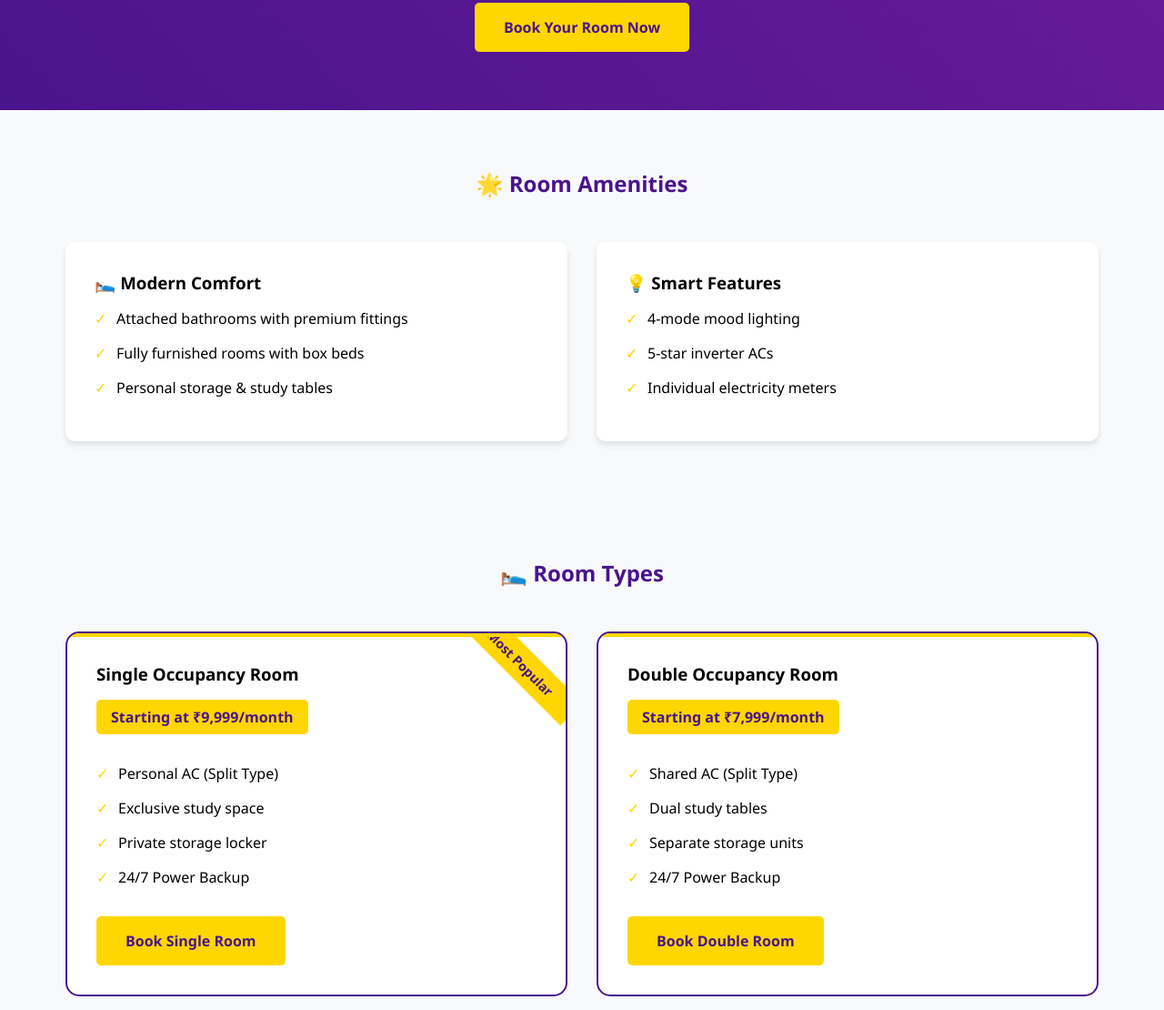
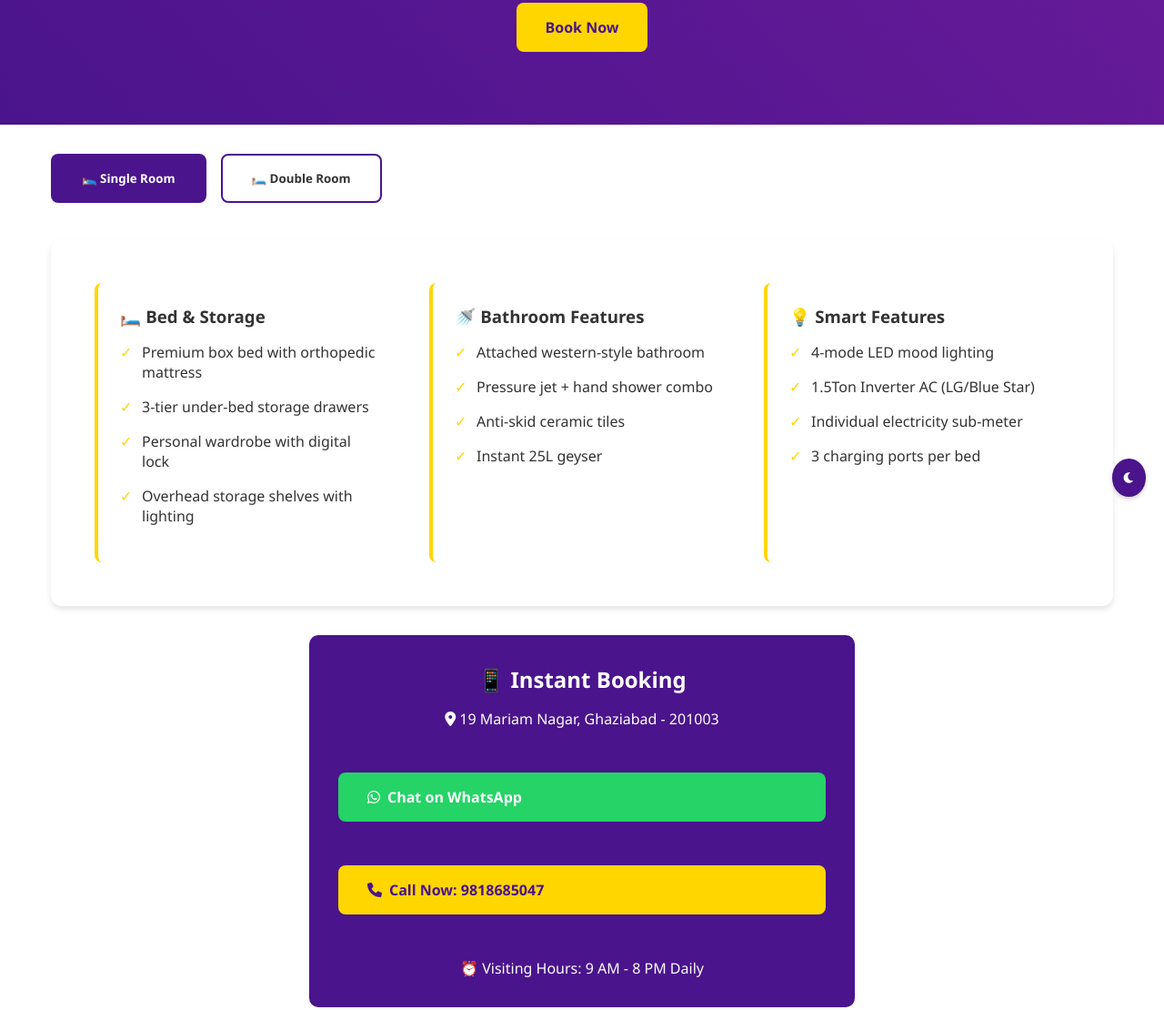
Before and after one commit to Prinnce123/princePG, a plain HTML site: page index.html in a window 1280 px wide. Shown: the part 234-1344 px from the top of the page at 91% size. Drawn offline with Linux system fonts and the light colour scheme.

Commit message:
Update index.html

```diff
--- a/index.html
+++ b/index.html
@@ -1,5 +1,5 @@
 <!DOCTYPE html>
-<html lang="en">
+<html lang="en" data-theme="light">
 <head>
     <meta charset="UTF-8">
     <meta name="viewport" content="width=device-width, initial-scale=1.0">
@@ -9,7 +9,17 @@
         :root {
             --primary-color: #4a148c;
             --accent-color: #ffd600;
-            --text-color: #333;
+            --bg-color: #ffffff;
+            --text-color: #333333;
+            --card-bg: #ffffff;
+        }
+
+        [data-theme="dark"] {
+            --primary-color: #bb86fc;
+            --accent-color: #03dac6;
+            --bg-color: #121212;
+            --text-color: #ffffff;
+            --card-bg: #1e1e1e;
         }
 
         * {
@@ -17,6 +27,7 @@
             padding: 0;
             box-sizing: border-box;
             font-family: 'Segoe UI', sans-serif;
+            transition: background 0.3s, color 0.3s;
         }
 
         html {
@@ -24,14 +35,31 @@
         }
 
         body {
-            background: #f8f9fa;
+            background: var(--bg-color);
+            color: var(--text-color);
         }
 
+        /* Dark Mode Toggle */
+        .theme-toggle {
+            position: fixed;
+            bottom: 20px;
+            right: 20px;
+            padding: 12px;
+            border-radius: 50%;
+            background: var(--primary-color);
+            color: var(--bg-color);
+            cursor: pointer;
+            z-index: 1000;
+            border: none;
+            box-shadow: 0 2px 5px rgba(0,0,0,0.2);
+        }
+
+        /* Navigation */
         .navbar {
             position: fixed;
             top: 0;
             width: 100%;
-            background: white;
+            background: var(--card-bg);
             box-shadow: 0 2px 10px rgba(0,0,0,0.1);
             z-index: 1000;
             padding: 1rem 2rem;
@@ -67,6 +95,7 @@
             color: var(--primary-color);
         }
 
+        /* Hero Section */
         .hero {
             padding: 8rem 2rem 4rem;
             text-align: center;
@@ -79,39 +108,71 @@
             margin-bottom: 1rem;
         }
 
-        .section {
-            padding: 4rem 2rem;
+        /* Tabs Section */
+        .tabs-container {
             max-width: 1200px;
-            margin: 0 auto;
+            margin: 2rem auto;
+            padding: 0 1rem;
         }
 
-        .section-title {
-            text-align: center;
-            margin-bottom: 3rem;
-            color: var(--primary-color);
+        .tabs {
+            display: flex;
+            gap: 1rem;
+            margin-bottom: 2rem;
+            overflow-x: auto;
+            padding-bottom: 0.5rem;
         }
 
-        .grid {
-            display: grid;
-            grid-template-columns: repeat(auto-fit, minmax(300px, 1fr));
-            gap: 2rem;
+        .tab-btn {
+            padding: 1rem 2rem;
+            background: var(--card-bg);
+            border: 2px solid var(--primary-color);
+            border-radius: 8px;
+            cursor: pointer;
+            color: var(--text-color);
+            font-weight: 600;
+            white-space: nowrap;
+            transition: 0.3s all;
         }
 
-        .card {
-            background: white;
-            padding: 2rem;
-            border-radius: 10px;
-            box-shadow: 0 4px 6px rgba(0,0,0,0.1);
-            transition: transform 0.3s;
+        .tab-btn.active {
+            background: var(--primary-color);
+            color: var(--bg-color);
+            border-color: transparent;
         }
 
-        .card:hover {
-            transform: translateY(-5px);
+        .tab-content {
+            display: none;
+            padding: 2rem;
+            background: var(--card-bg);
+            border-radius: 12px;
+            box-shadow: 0 4px 6px rgba(0,0,0,0.1);
         }
 
-        .highlight {
-            color: var(--accent-color);
-            font-weight: bold;
+        .tab-content.active {
+            display: block;
+            animation: fadeIn 0.5s ease;
+        }
+
+        @keyframes fadeIn {
+            from { opacity: 0; transform: translateY(10px); }
+            to { opacity: 1; transform: translateY(0); }
+        }
+
+        .amenities-grid {
+            display: grid;
+            grid-template-columns: repeat(auto-fit, minmax(280px, 1fr));
+            gap: 2rem;
+            padding: 1rem;
+            max-height: 60vh;
+            overflow-y: auto;
+        }
+
+        .amenity-item {
+            padding: 1.5rem;
+            background: var(--bg-color);
+            border-radius: 8px;
+            border-left: 4px solid var(--accent-color);
         }
 
         .amenities-list li {
@@ -128,24 +189,28 @@
             left: 0;
         }
 
+        /* Contact Section */
         .contact-box {
             text-align: center;
             background: var(--primary-color);
-            color: white;
+            color: var(--bg-color);
             padding: 2rem;
             border-radius: 10px;
-            margin-top: 2rem;
+            margin: 2rem auto;
+            max-width: 600px;
         }
 
         .cta-button {
-            display: inline-block;
+            display: inline-flex;
+            align-items: center;
+            gap: 8px;
             padding: 1rem 2rem;
             background: var(--accent-color);
             color: var(--primary-color);
             text-decoration: none;
-            border-radius: 5px;
+            border-radius: 8px;
             font-weight: bold;
-            margin-top: 1rem;
+            margin: 1rem 0;
             transition: transform 0.3s;
         }
 
@@ -153,79 +218,9 @@
             transform: scale(1.05);
         }
 
-        .room-card {
-            border: 2px solid var(--primary-color);
-            border-radius: 15px;
-            padding: 2rem;
-            position: relative;
-            overflow: hidden;
-            background: white;
-        }
-
-        .room-card::after {
-            content: "";
-            position: absolute;
-            top: 0;
-            left: 0;
-            width: 100%;
-            height: 4px;
-            background: var(--accent-color);
-        }
-
-        .price-tag {
-            background: var(--accent-color);
-            color: var(--primary-color);
-            padding: 0.5rem 1rem;
-            border-radius: 5px;
-            display: inline-block;
-            margin: 1rem 0;
-            font-weight: bold;
-        }
-
-        .booking-steps {
-            display: flex;
-            gap: 2rem;
-            margin-top: 2rem;
-            justify-content: center;
-            flex-wrap: wrap;
-        }
-
-        .step {
-            flex: 1;
-            min-width: 250px;
-            text-align: center;
-            padding: 1.5rem;
-            background: #f8f9fa;
-            border-radius: 10px;
-        }
-
-        .step-number {
-            width: 40px;
-            height: 40px;
-            background: var(--primary-color);
-            color: white;
-            border-radius: 50%;
-            display: flex;
-            align-items: center;
-            justify-content: center;
-            margin: 0 auto 1rem;
-        }
-
-        .feature-badge {
-            position: absolute;
-            top: 15px;
-            right: -30px;
-            background: var(--accent-color);
-            color: var(--primary-color);
-            padding: 0.5rem 2rem;
-            transform: rotate(45deg);
-            font-weight: bold;
-            font-size: 0.9rem;
-        }
-
-        .fa-whatsapp {
-            font-size: 1.2em;
-            margin-right: 8px;
+        .whatsapp-btn {
+            background: #25D366;
+            color: white !important;
         }
 
         @media (max-width: 768px) {
@@ -236,174 +231,169 @@
             .hero h1 {
                 font-size: 2rem;
             }
-        }
 
-        .scroll-reveal {
-            opacity: 0;
-            transform: translateY(30px);
-            transition: 1s all ease;
-        }
-
-        .scroll-reveal.active {
-            opacity: 1;
-            transform: translateY(0);
+            .tab-btn {
+                padding: 0.8rem 1.5rem;
+            }
         }
     </style>
 </head>
 <body>
+    <!-- Dark Mode Toggle -->
+    <button class="theme-toggle" onclick="toggleTheme()">
+        <i class="fas fa-moon"></i>
+    </button>
+
+    <!-- Navigation -->
     <nav class="navbar">
         <div class="nav-content">
             <div class="logo">Prince PG</div>
             <div class="nav-links">
                 <a href="#amenities">Amenities</a>
                 <a href="#rooms">Rooms</a>
-                <a href="#facilities">Facilities</a>
                 <a href="#contact">Contact</a>
             </div>
         </div>
     </nav>
 
+    <!-- Hero Section -->
     <section class="hero">
-        <h1>Experience Premium Student Living</h1>
+        <h1>🌟 Premium Student Living in Ghaziabad</h1>
         <p>Your Home Away From Home</p>
-        <a href="#contact" class="cta-button">Book Your Room Now</a>
+        <a href="#contact" class="cta-button">Book Now</a>
     </section>
 
-    <section id="amenities" class="section scroll-reveal">
-        <h2 class="section-title">🌟 Room Amenities</h2>
-        <div class="grid">
-            <div class="card">
-                <h3>🛌 Modern Comfort</h3>
-                <ul class="amenities-list">
-                    <li>Attached bathrooms with premium fittings</li>
-                    <li>Fully furnished rooms with box beds</li>
-                    <li>Personal storage & study tables</li>
-                </ul>
+    <!-- Detailed Amenities Tabs -->
+    <section class="tabs-container">
+        <div class="tabs">
+            <button class="tab-btn active" onclick="openTab(event, 'single')">🛌 Single Room</button>
+            <button class="tab-btn" onclick="openTab(event, 'double')">🛏️ Double Room</button>
+        </div>
+
+        <!-- Single Room Amenities -->
+        <div id="single" class="tab-content active">
+            <div class="amenities-grid">
+                <div class="amenity-item">
+                    <h3>🛏️ Bed & Storage</h3>
+                    <ul class="amenities-list">
+                        <li>Premium box bed with orthopedic mattress</li>
+                        <li>3-tier under-bed storage drawers</li>
+                        <li>Personal wardrobe with digital lock</li>
+                        <li>Overhead storage shelves with lighting</li>
+                    </ul>
+                </div>
+
+                <div class="amenity-item">
+                    <h3>🚿 Bathroom Features</h3>
+                    <ul class="amenities-list">
+                        <li>Attached western-style bathroom</li>
+                        <li>Pressure jet + hand shower combo</li>
+                        <li>Anti-skid ceramic tiles</li>
+                        <li>Instant 25L geyser</li>
+                    </ul>
+                </div>
+
+                <div class="amenity-item">
+                    <h3>💡 Smart Features</h3>
+                    <ul class="amenities-list">
+                        <li>4-mode LED mood lighting</li>
+                        <li>1.5Ton Inverter AC (LG/Blue Star)</li>
+                        <li>Individual electricity sub-meter</li>
+                        <li>3 charging ports per bed</li>
+                    </ul>
+                </div>
             </div>
-            <div class="card">
-                <h3>💡 Smart Features</h3>
-                <ul class="amenities-list">
-                    <li>4-mode mood lighting</li>
-                    <li>5-star inverter ACs</li>
-                    <li>Individual electricity meters</li>
-                </ul>
+        </div>
+
+        <!-- Double Room Amenities -->
+        <div id="double" class="tab-content">
+            <div class="amenities-grid">
+                <div class="amenity-item">
+                    <h3>🛌 Shared Comfort</h3>
+                    <ul class="amenities-list">
+                        <li>Two single beds with 6" mattresses</li>
+                        <li>Personal lockers for each occupant</li>
+                        <li>Shared wardrobe with separate sections</li>
+                        <li>Dual study tables with chairs</li>
+                    </ul>
+                </div>
+
+                <div class="amenity-item">
+                    <h3>❄️ Cooling System</h3>
+                    <ul class="amenities-list">
+                        <li>2.0Ton Split AC (Daikin/Voltas)</li>
+                        <li>Silent operation technology</li>
+                        <li>Dual zone temperature control</li>
+                        <li>Anti-dust filters</li>
+                    </ul>
+                </div>
+
+                <div class="amenity-item">
+                    <h3>🔌 Tech Setup</h3>
+                    <ul class="amenities-list">
+                        <li>Dedicated Wi-Fi router per room</li>
+                        <li>4 charging points per bed</li>
+                        <li>LED reading lights per bed</li>
+                        <li>Smart TV provision</li>
+                    </ul>
+                </div>
             </div>
         </div>
     </section>
 
-    <section id="rooms" class="section scroll-reveal">
-        <h2 class="section-title">🛌 Room Types</h2>
-        <div class="grid">
-            <div class="room-card">
-                <div class="feature-badge">Most Popular</div>
-                <h3>Single Occupancy Room</h3>
-                <div class="price-tag">Starting at ₹9,999/month</div>
-                <ul class="amenities-list">
-                    <li>Personal AC (Split Type)</li>
-                    <li>Exclusive study space</li>
-                    <li>Private storage locker</li>
-                    <li>24/7 Power Backup</li>
-                </ul>
-                <a href="tel:9818685047" class="cta-button">Book Single Room</a>
-            </div>
-
-            <div class="room-card">
-                <h3>Double Occupancy Room</h3>
-                <div class="price-tag">Starting at ₹7,999/month</div>
-                <ul class="amenities-list">
-                    <li>Shared AC (Split Type)</li>
-                    <li>Dual study tables</li>
-                    <li>Separate storage units</li>
-                    <li>24/7 Power Backup</li>
-                </ul>
-                <a href="tel:9818685047" class="cta-button">Book Double Room</a>
-            </div>
-        </div>
-    </section>
-
-    <section id="facilities" class="section scroll-reveal">
-        <h2 class="section-title">🏆 Premium Facilities</h2>
-        <div class="grid">
-            <div class="card">
-                <h3>🍽️ Kitchen & Dining</h3>
-                <ul class="amenities-list">
-                    <li>Free LPG gas stoves</li>
-                    <li>Microwave (coming soon)</li>
-                    <li>Dedicated cleaning staff</li>
-                </ul>
-            </div>
-            <div class="card">
-                <h3>📱 Digital Connect</h3>
-                <ul class="amenities-list">
-                    <li>Dedicated WhatsApp group for residents</li>
-                    <li>Instant complaint resolution</li>
-                    <li>Important updates & notices</li>
-                    <li>Community announcements</li>
-                </ul>
-            </div>
-        </div>
-    </section>
-
-    <section class="section scroll-reveal" style="background: #f8f9fa;">
-        <h2 class="section-title">📲 Easy 3-Step Booking</h2>
-        <div class="booking-steps">
-            <div class="step">
-                <div class="step-number">1</div>
-                <h3>Call for Availability</h3>
-                <p>Directly contact Prince Sharma to check room availability</p>
-            </div>
-            <div class="step">
-                <div class="step-number">2</div>
-                <h3>Visit & Select</h3>
-                <p>Schedule a visit to choose your preferred room</p>
-            </div>
-            <div class="step">
-                <div class="step-number">3</div>
-                <h3>Move In</h3>
-                <p>Complete paperwork and move in immediately</p>
-            </div>
-        </div>
-    </section>
-
-    <section id="contact" class="section scroll-reveal">
+    <!-- Contact Section -->
+    <section id="contact" class="section">
         <div class="contact-box">
-            <h2>📞 Book Your Stay Today!</h2>
+            <h2>📱 Instant Booking</h2>
             <p style="margin: 1rem 0;">
                 <i class="fas fa-map-marker-alt"></i> 19 Mariam Nagar, Ghaziabad - 201003
             </p>
-            <p>Prince Sharma: <a href="tel:9818685047" style="color:var(--accent-color)">9818685047</a></p>
 
-            <div style="margin: 2rem 0;">
-                <a href="https://wa.me/YOUR_WHATSAPP_GROUP_LINK"
-                   class="cta-button"
-                   style="background: #25D366; color: white;">
-                    <i class="fab fa-whatsapp"></i> Join WhatsApp Group
+            <div style="margin: 2rem 0; display: flex; flex-direction: column; gap: 1rem;">
+                <a href="https://wa.me/919818685047" class="cta-button whatsapp-btn">
+                    <i class="fab fa-whatsapp"></i> Chat on WhatsApp
+                </a>
+
+                <a href="tel:9818685047" class="cta-button">
+                    <i class="fas fa-phone"></i> Call Now: 9818685047
                 </a>
             </div>
 
-            <a href="tel:9818685047" class="cta-button">
-                <i class="fas fa-phone"></i> Call Now
-            </a>
+            <p>⏰ Visiting Hours: 9 AM - 8 PM Daily</p>
         </div>
     </section>
 
     <script>
-        const scrollReveal = document.querySelectorAll('.scroll-reveal');
+        // Theme Toggle
+        function toggleTheme() {
+            const body = document.body;
+            const isDark = body.getAttribute('data-theme') === 'dark';
+            body.setAttribute('data-theme', isDark ? 'light' : 'dark');
+            localStorage.setItem('theme', isDark ? 'light' : 'dark');
 
-        const revealOnScroll = () => {
-            scrollReveal.forEach(element => {
-                const elementTop = element.getBoundingClientRect().top;
-                const windowHeight = window.innerHeight;
+            const icon = document.querySelector('.theme-toggle i');
+            icon.classList.toggle('fa-sun');
+            icon.classList.toggle('fa-moon');
+        }
 
-                if(elementTop < windowHeight - 100) {
-                    element.classList.add('active');
-                }
-            });
-        };
+        // Apply saved theme
+        const savedTheme = localStorage.getItem('theme') || 'light';
+        document.body.setAttribute('data-theme', savedTheme);
+        document.querySelector('.theme-toggle i').classList.add(savedTheme === 'dark' ? 'fa-sun' : 'fa-moon');
 
-        window.addEventListener('scroll', revealOnScroll);
-        window.addEventListener('load', revealOnScroll);
+        // Tab System
+        function openTab(evt, tabName) {
+            const tabContents = document.querySelectorAll('.tab-content');
+            const tabBtns = document.querySelectorAll('.tab-btn');
 
+            tabContents.forEach(content => content.classList.remove('active'));
+            tabBtns.forEach(btn => btn.classList.remove('active'));
+
+            evt.currentTarget.classList.add('active');
+            document.getElementById(tabName).classList.add('active');
+        }
+
+        // Smooth Scroll
         document.querySelectorAll('a[href^="#"]').forEach(anchor => {
             anchor.addEventListener('click', function (e) {
                 e.preventDefault();
```
